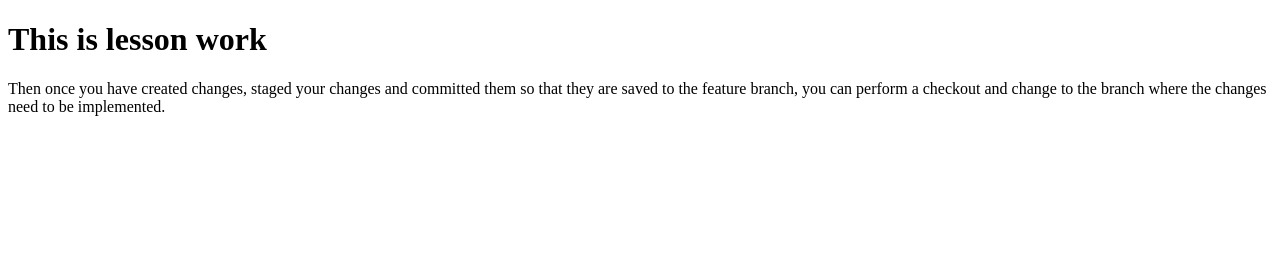
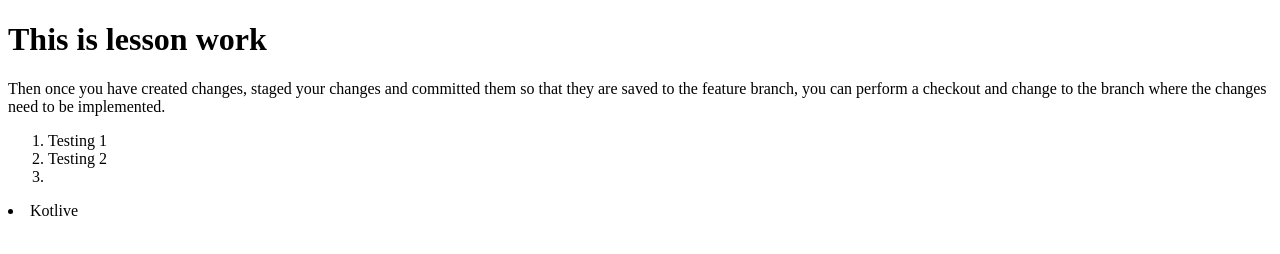
Before and after one commit to ericjnr08/git-example, a plain HTML site: page index.html in a window 1280 px wide. Drawn offline with Linux system fonts and the light colour scheme.

```diff
--- a/index.html
+++ b/index.html
@@ -10,6 +10,10 @@
 
     <p>Then once you have created changes, staged your changes and committed them so that they are saved to the feature branch,
         you can perform a checkout and change to the branch where the changes need to be implemented.</p>
-
-  </body>
-</html>
+        <ol>
+          <li>Testing 1</li>
+          <li>Testing 2</li>
+          <li></li>
+        </ol>
+        </html>
+<li>Kotlive</li>
```
Also changed, not shown: helloworld.txt.
